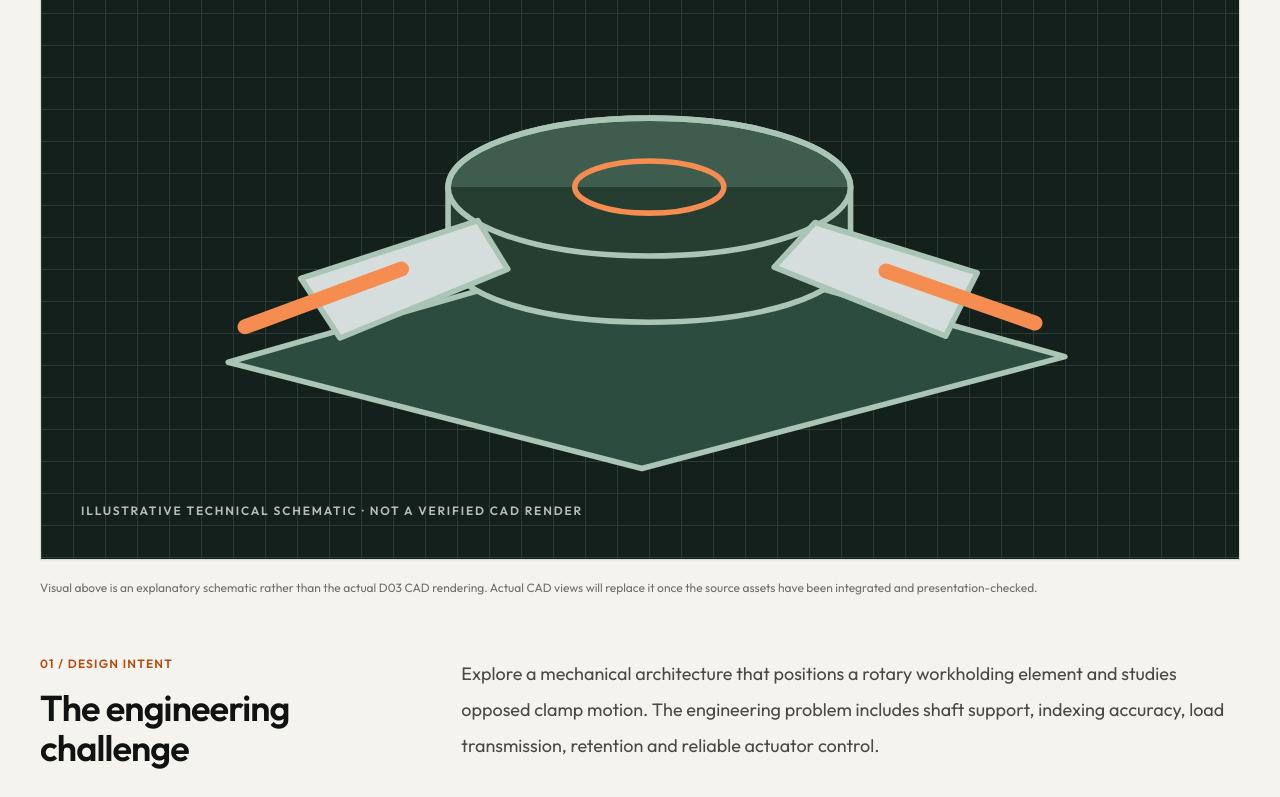
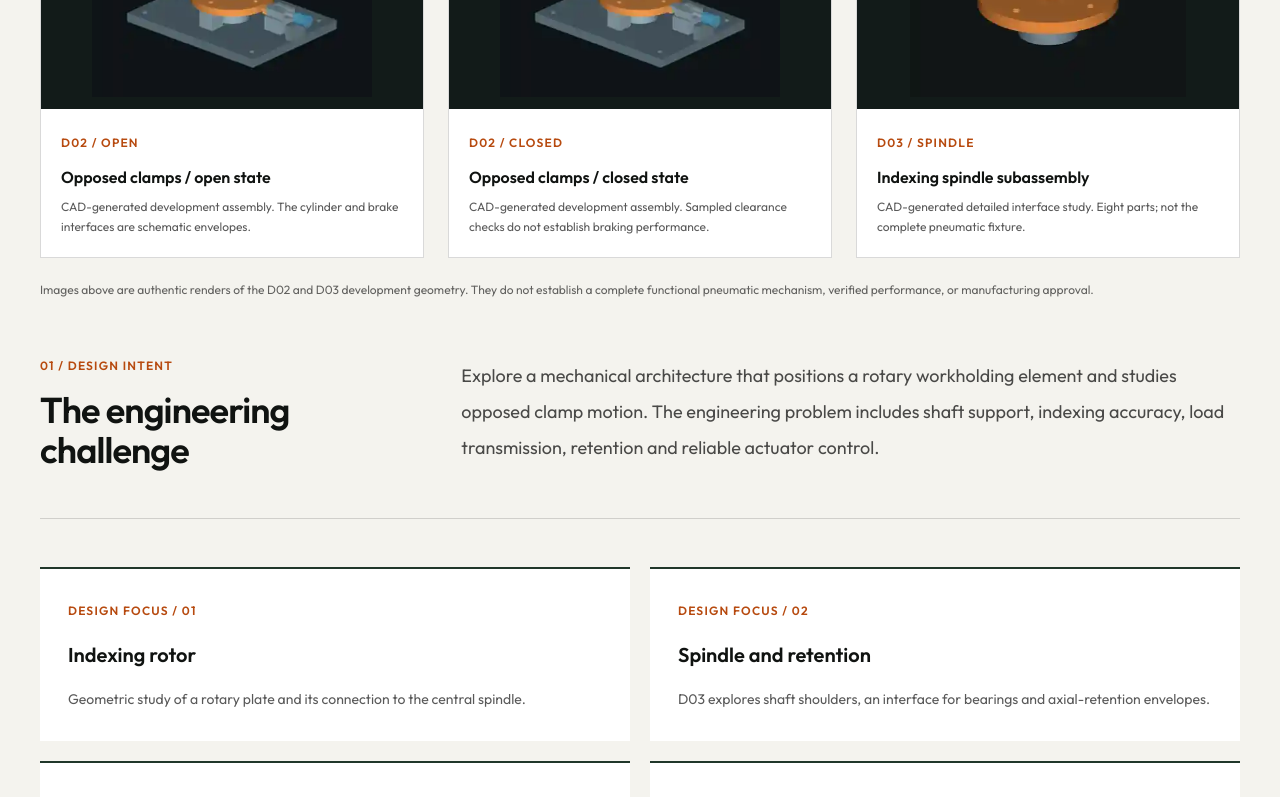
Before and after one commit to zeeshankhanminhas/Overflow-Partner, a Next.js app: page /demonstrations/pneumatic-indexing-clamping-fixture in a window 1280 px wide. Shown: the part 773-1570 px from the top of the page. Built offline with nearby package versions, Linux system fonts and the light colour scheme; no server answers.

Commit message:
portfolio: replace Demo 001 illustrative hero with actual D02/D03 CAD renders

```diff
--- a/app/demonstrations/[slug]/page.tsx
+++ b/app/demonstrations/[slug]/page.tsx
@@ -3,6 +3,7 @@ import Link from 'next/link';
 import {notFound} from 'next/navigation';
 import PageShell from '@/components/marketing/PageShell';
 import StudySketch from '@/components/demonstrations/StudySketch';
+import CadEvidenceGallery from '@/components/demonstrations/CadEvidenceGallery';
 import {studies,findStudy} from '@/lib/engineeringStudies';
 
 type Props={params:Promise<{slug:string}>};
@@ -32,8 +33,7 @@ export default async function StudyPage({params}:Props){
    <div className="border-t border-white/25 pt-6 text-sm text-white/70 lg:border-l lg:border-t-0 lg:pl-6 lg:pt-0"><p className="text-xs font-semibold uppercase tracking-widest text-white">Engineering status</p><p className="mt-3 font-medium text-[#ffb58c]">{s.status}</p><p className="mt-3 leading-7">Original internal demonstration. No customer attribution, no manufacturing approval and no independent validation claimed.</p></div></div>
   </div></section>
   <section className="bg-[#f4f3ee] pb-20"><div className="container_large padding_global">
-   <div className="-mt-1 overflow-hidden border border-black/10 shadow-sm"><StudySketch roller={!isFixture}/></div>
-   <p className="mt-4 text-xs leading-6 text-black/55">Visual above is an explanatory schematic rather than the actual D03 CAD rendering. Actual CAD views will replace it once the source assets have been integrated and presentation-checked.</p>
+   {isFixture?<><div className="pt-10"><p className="mb-5 text-xs font-semibold uppercase tracking-[.2em] text-[#b74a0f]">Actual development CAD / D02 and D03</p><CadEvidenceGallery/></div><p className="mt-5 text-xs leading-6 text-black/60">Images above are authentic renders of the D02 and D03 development geometry. They do not establish a complete functional pneumatic mechanism, verified performance, or manufacturing approval.</p></>:<><div className="-mt-1 overflow-hidden border border-black/10 shadow-sm"><StudySketch roller/></div><p className="mt-4 text-xs leading-6 text-black/55">Illustrative D00 concept schematic. Detailed CAD documentation and independent verification have not been completed for this study.</p></>}
    <div className="mt-14 grid gap-8 border-b border-black/15 pb-12 md:grid-cols-[1fr_2fr]"><div><p className="text-xs font-semibold uppercase tracking-widest text-[#b74a0f]">01 / Design intent</p><h2 className="mt-4 text-3xl font-semibold tracking-tight md:text-4xl">The engineering challenge</h2></div><p className="max-w-3xl text-lg leading-9 text-black/70">{isFixture?'Explore a mechanical architecture that positions a rotary workholding element and studies opposed clamp motion. The engineering problem includes shaft support, indexing accuracy, load transmission, retention and reliable actuator control.':'Explore a modular roller-support concept intended to carry a conveyor roller and permit installation adjustment. The engineering problem includes support stiffness, shaft and bearing suitability, load distribution and a practical manufacturing arrangement.'}</p></div>
    <div className="mt-12 grid gap-5 sm:grid-cols-2">{engineeringFocus.map(([title,detail],i)=><article key={title} className="border-t-2 border-[#20372a] bg-white p-7"><span className="text-xs font-semibold uppercase tracking-widest text-[#b74a0f]">Design focus / 0{i+1}</span><h3 className="mt-5 text-xl font-semibold">{title}</h3><p className="mt-4 text-sm leading-7 text-black/65">{detail}</p></article>)}</div>
   </div></section>
```
